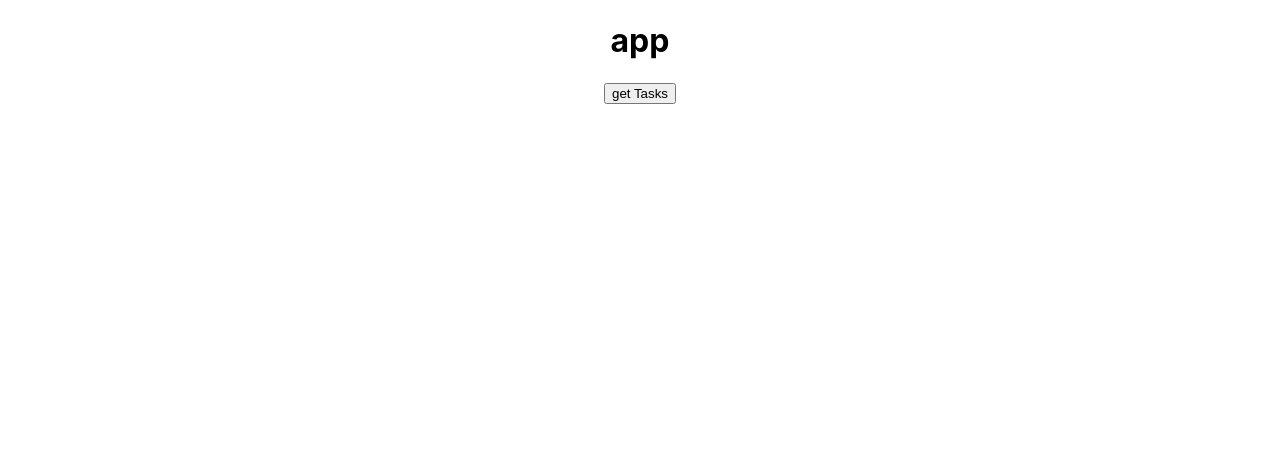
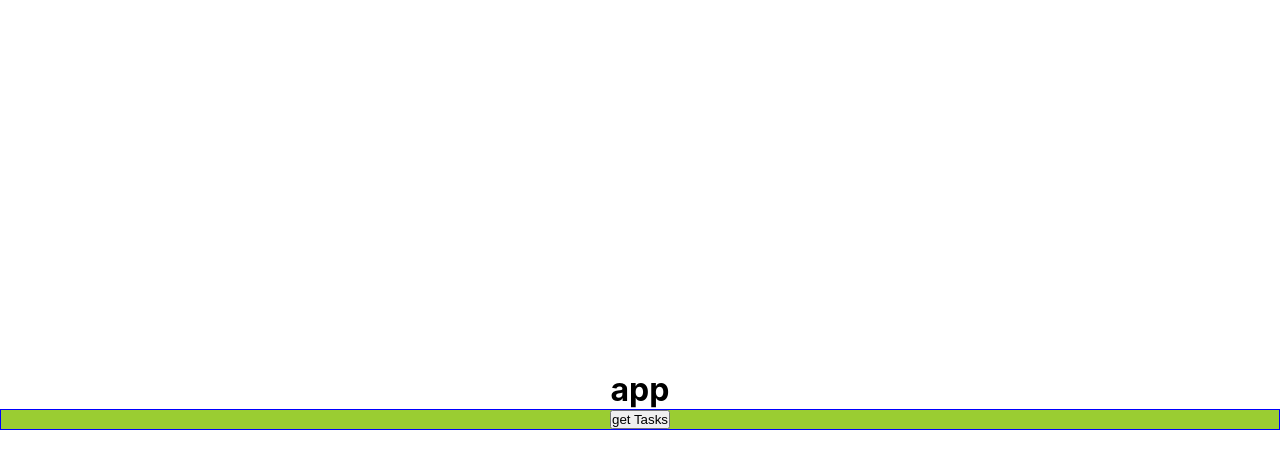
Before and after one commit to f5rcbh/todo, a React (Create React App) app in the folder frontend/: page /Home in a window 1280 px wide. Shown: the top 468 px of the page. Built offline with nearby package versions, Linux system fonts and the light colour scheme.

Commit message:
finish Todo data

```diff
--- a/frontend/src/App.css
+++ b/frontend/src/App.css
@@ -1,38 +1,28 @@
-.App {
-  text-align: center;
+* {
+  margin: 0;
+  padding: 0;
+  box-sizing: border-box;
 }
 
-.App-logo {
-  height: 40vmin;
-  pointer-events: none;
+.App {
+  display: flex;
+  justify-content: center;
+  align-items: center;
+  height: 100vh;
+  flex-direction: column;
 }
 
-@media (prefers-reduced-motion: no-preference) {
-  .App-logo {
-    animation: App-logo-spin infinite 20s linear;
-  }
+.todo,
+.login,
+.register {
+  display: flex;
+  justify-content: center;
+  align-items: center;
+  flex-direction: column;
 }
 
-.App-header {
-  background-color: #282c34;
-  min-height: 100vh;
-  display: flex;
-  flex-direction: column;
-  align-items: center;
-  justify-content: center;
-  font-size: calc(10px + 2vmin);
-  color: white;
+.todo {
+  width: 100%;
+  border: 1px blue solid;
+  background: yellowgreen;
 }
-
-.App-link {
-  color: #61dafb;
-}
-
-@keyframes App-logo-spin {
-  from {
-    transform: rotate(0deg);
-  }
-  to {
-    transform: rotate(360deg);
-  }
-}
--- a/frontend/src/App.js
+++ b/frontend/src/App.js
@@ -1,11 +1,13 @@
 import Todo from "./compan/Todo";
 import "./App.css";
-import React, { useState } from "react";
+import React, { useEffect, useState } from "react";
 import Register from "./compan/Register";
 import Login from "./compan/Login";
 import { Routes, Route } from "react-router-dom";
+import axios from "axios";
 
 function App() {
+  // for login and regisetr componant
   const [isLogged, setIsLogged] = useState(true);
   const [userName, setUserName] = useState("");
 
@@ -19,11 +21,7 @@ function App() {
         <Route
           path="Login"
           element={
-            <Login
-              setIsLogged={setIsLogged}
-              setUserName={setUserName}
-              userName={userName}
-            />
+            <Login setIsLogged={setIsLogged} setUserName={setUserName} />
           }
         />
         <Route path="Register" element={<Register />} />
--- a/frontend/src/compan/Login.js
+++ b/frontend/src/compan/Login.js
@@ -48,7 +48,8 @@ export default function Login(props) {
       </form>
       <button
         onClick={() => {
-          return console.log(`2p2 ${props.setIsLogged(false)}`);
+          props.setIsLogged(false);
+          props.setUserName("");
         }}
       >
         Log Out
--- a/frontend/src/compan/Todo.js
+++ b/frontend/src/compan/Todo.js
@@ -2,7 +2,9 @@ import React, { useState } from "react";
 import axios from "axios";
 
 export default function Todo(props) {
+  //for to-do-list componant
   const [task, setTask] = useState([]);
+
   const getData = () => {
     axios
       .get("http://localhost:5000/f5rcbh")
@@ -16,8 +18,15 @@ export default function Todo(props) {
       });
   };
   const mapOver = task.map((taskObj) => {
-    return <p>{taskObj.title}</p>;
+    return (
+      <div>
+        <p>Id: {taskObj._id}</p>
+        <p>Title: {taskObj.title}</p>
+        ---------------------
+      </div>
+    );
   });
+
   return (
     <div className="todo">
       {mapOver}
```
